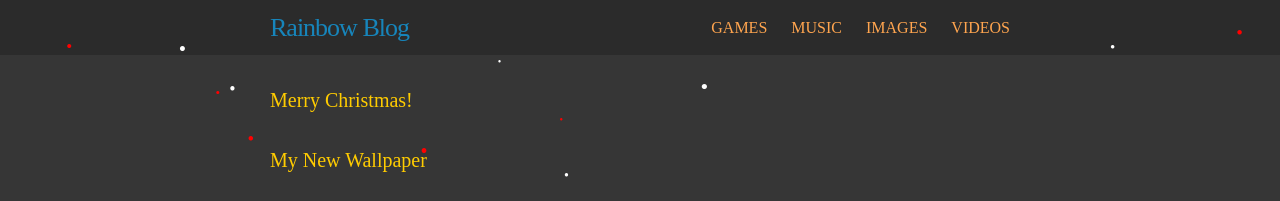
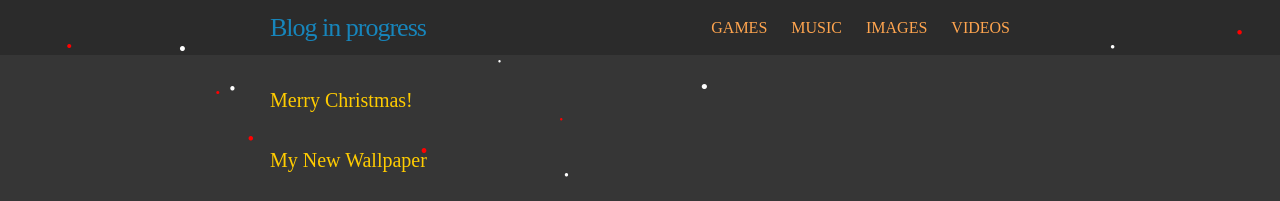
Before and after one commit to skandyn-sh/skandyn-sh.github.io, a Jekyll site: the page built from index.html, in a window 1280 px wide. Shown: the top 201 px of the page. Built offline with Jekyll 4.4.1, drawn with Linux system fonts in a browser that asks for light colours; nearby versions of some CDN libraries; library files that are not in the unit come from our copies; comment, search, counter and statistics services are not loaded.

Commit message:
Update _config.yml

```diff
--- a/_config.yml
+++ b/_config.yml
@@ -1,4 +1,4 @@
-title: Rainbow Blog
+title: Blog in progress
 email:
 baseurl: "" # the subpath of your site, e.g. /blog
 url: "http://skandyn-sh.github.io" # the base hostname & protocol for your site, e.g. http://example.com
```
